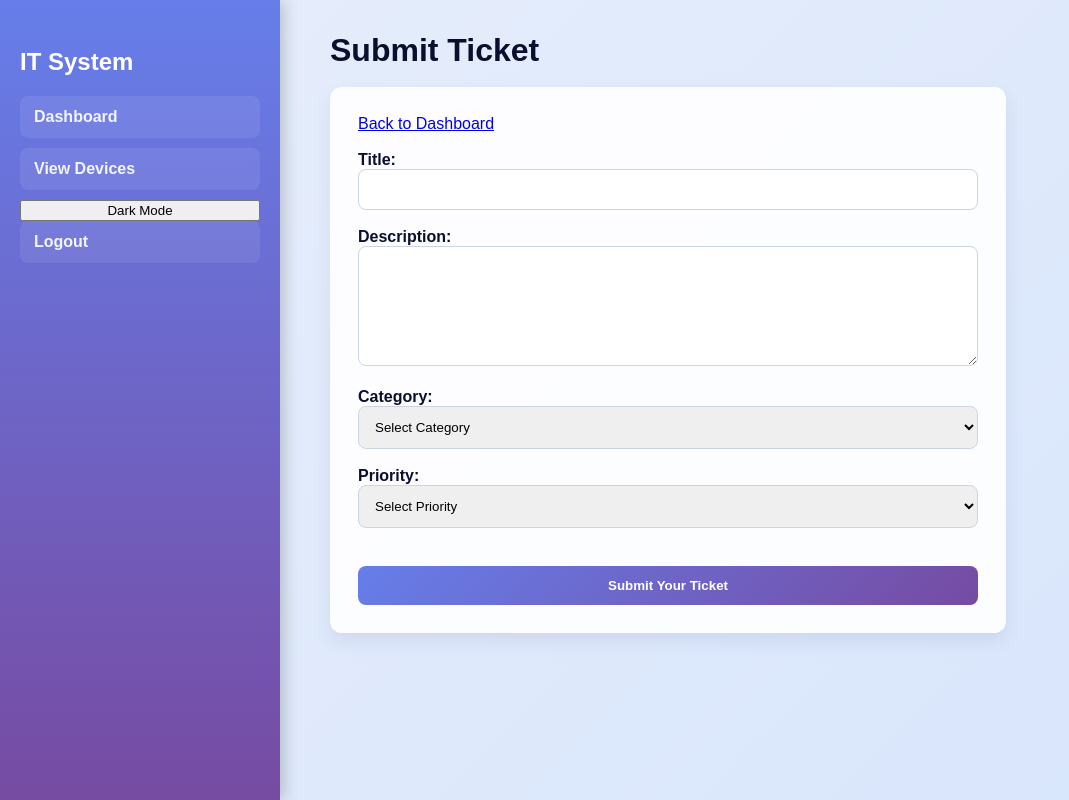
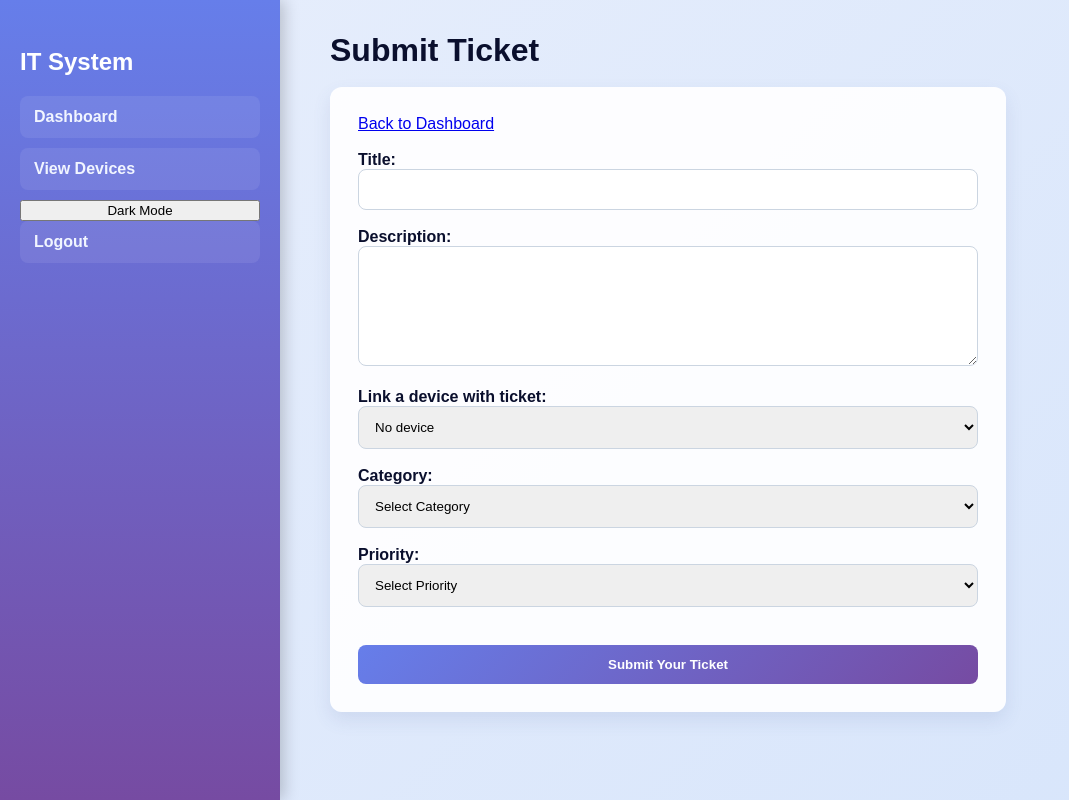
Before and after one commit to anshumkumar/IT_Ticket_manager_app_ak, a Flask app: template templates/submit_ticket.html in a window 1280 px wide. Shown: the whole page, without its empty margins (0-1069 px from the left). Run offline with Flask 3, Linux system fonts and the light colour scheme; the template is opened without the code that fills it, so the values that code supplies are empty.

Commit message:
(Version 2.2) Added functionality to link a device with a ticket. User simply selects a device from dropdown menu and it gets added in description box in table.

```diff
--- a/app.py
+++ b/app.py
@@ -122,6 +122,17 @@ def submit_ticket():
         user_id = session['user_id']
         title = request.form.get('title', '').strip()
         description = request.form.get('description', '').strip()
+
+        # adding functionality to allows users to add devices in descriptions.
+
+        device_link = request.form.get('device_link','').strip()
+        if device_link:
+            description = description + "\n Device linked with ticket: " + device_link
+
+
+
+
+        # Above functionality is device link.
         category = request.form.get('category', '').strip()
         priority = request.form.get('priority', '').strip()
         status = 'Open'
@@ -134,9 +145,8 @@ def submit_ticket():
 # create_ticket function is defined in tickets.py file, it adds the ticket to database.
         return redirect(url_for('user_dashboard'))
 
-
-
-    return render_template('submit_ticket.html')
+    devices = Device.get_all_devices()
+    return render_template('submit_ticket.html', devices=devices)
 
 
 @app.route('/ticket/<int:ticket_id>/complete', methods=['POST'])
--- a/templates/submit_ticket.html
+++ b/templates/submit_ticket.html
@@ -42,6 +42,17 @@
                     <textarea name="description" required></textarea>
                     <br><br>
 
+                    <label>Link a device with ticket:</label>
+                    <select name="device_link">
+                        <option value="">No device</option>
+                        {% for device in devices %}
+                        <option value="{{ device.device_name }} - {{ device.serial_number }}">
+                            {{ device.device_name }} - {{ device.serial_number }}
+                        </option>
+                        {% endfor %}
+                    </select>
+                    <br><br>
+
 
                     <label>Category:</label>
                     <select name="category" required>
```
Also changed, not shown: database/tickets.db.
